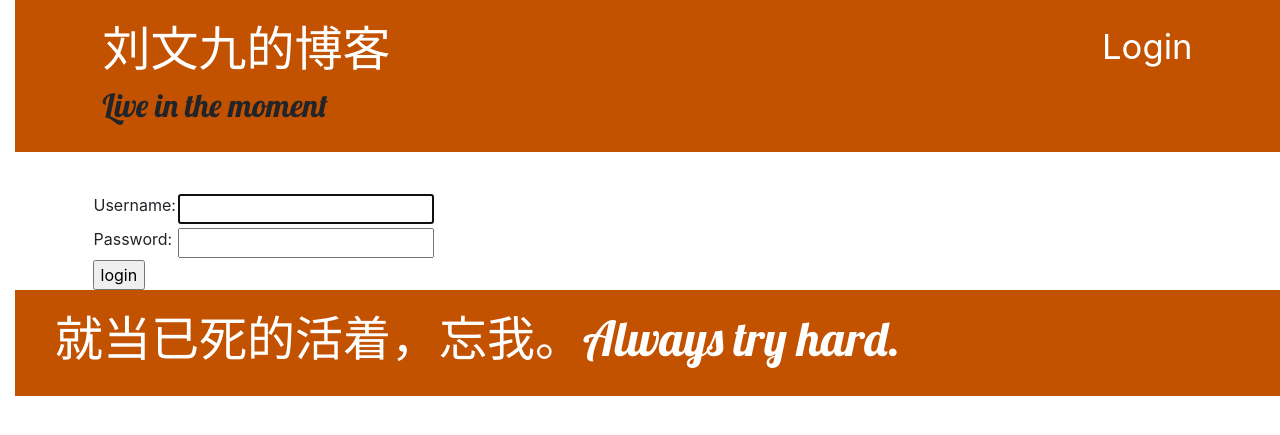
After one commit to doiteachday/my-first-blog, a Django app: page /accounts/login/ in a window 1280 px wide. The commit adds this page. Shown: the top 435 px of the page. Run offline with Django 3.2, Linux system fonts and the light colour scheme.

Commit message:
Added login/logout, edit blog need to login

```diff
--- a/blog/templates/blog/base.html
+++ b/blog/templates/blog/base.html
@@ -12,11 +12,18 @@
 <header class="page-header">
     <div class="container">
         {% if user.is_authenticated %}
+            <a href="{% url 'post_new' %}" class="top-menu">
+                {% include './icons/file-earmark-plus.svg' %}
+            </a>
             <a href="{% url 'post_draft_list' %}" class="top-menu">
                 <span class="glyphicon glyphicon-edit">Drafts</span>
             </a>
-            <a href="{% url 'post_new' %}" class="top-menu">
-                {% include './icons/file-earmark-plus.svg' %}
+            <p class="top-menu">Hello {{ user.username }}
+                <small>(<a href="{% url 'logout' %}">Log out</a>)</small>
+            </p>
+        {% else %}
+            <a href="{% url 'login' %}" class="top-menu">
+                <span class="glyphicon glyphicon-lock">Login</span>
             </a>
         {% endif %}
         <h1><a href="/">刘文九的博客</a></h1>
--- /dev/null
+++ b/blog/templates/registration/login.html
@@ -0,0 +1,24 @@
+{% extends "blog/base.html" %}
+
+{% block content %}
+    {% if form.errors %}
+        <p>Your username and password didn't match. Please try again.</p>
+    {% endif %}
+
+    <form method="post" action="{% url 'login' %}">
+    {% csrf_token %}
+        <table>
+        <tr>
+            <td>{{ form.username.label_tag }}</td>
+            <td>{{ form.username }}</td>
+        </tr>
+        <tr>
+            <td>{{ form.password.label_tag }}</td>
+            <td>{{ form.password }}</td>
+        </tr>
+        </table>
+
+        <input type="submit" value="login" />
+        <input type="hidden" name="next" value="{{ next }}" />
+    </form>
+{% endblock %}
--- a/blog/views.py
+++ b/blog/views.py
@@ -2,6 +2,7 @@ from django.shortcuts import render, get_object_or_404, redirect
 from .models import Post
 from django.utils import timezone
 from .forms import PostForm
+from django.contrib.auth.decorators import login_required
 
 
 # Create your views here.
@@ -16,6 +17,7 @@ def post_detail(request, pk):
 
 
 # data in request.POST
+@login_required
 def post_new(request):
     if request.method == "POST":
         form = PostForm(request.POST)
@@ -29,6 +31,7 @@ def post_new(request):
     return render(request, 'blog/post_edit.html', {"form": form})
 
 
+@login_required
 def post_edit(request, pk):
     post = get_object_or_404(Post, pk=pk)
     if request.method == "POST":
@@ -43,17 +46,20 @@ def post_edit(request, pk):
     return render(request, 'blog/post_edit.html', {'form': form})
 
 
+@login_required
 def post_draft_list(request):
     posts = Post.objects.filter(published_date__isnull=True).order_by('created_date')
     return render(request, 'blog/post_draft_list.html', {'posts': posts})
 
 
+@login_required
 def post_publish(request, pk):
     post = get_object_or_404(Post, pk=pk)
     post.publish()
     return redirect('post_detail', pk=pk)
 
 
+@login_required
 def post_remove(request, pk):
     post = get_object_or_404(Post, pk=pk)
     post.delete()
--- a/mysite/settings.py
+++ b/mysite/settings.py
@@ -120,3 +120,5 @@ USE_TZ = True
 
 STATIC_URL = '/static/'
 STATIC_ROOT = os.path.join(BASE_DIR, 'static')
+
+LOGIN_REDIRECT_URL = '/'
--- a/mysite/urls.py
+++ b/mysite/urls.py
@@ -15,8 +15,11 @@ Including another URLconf
 """
 from django.contrib import admin
 from django.urls import path, include
+from django.contrib.auth import views
 
 urlpatterns = [
     path('admin/', admin.site.urls),
+    path('accounts/login/', views.LoginView.as_view(), name='login'),
+    path('accounts/logout/', views.LogoutView.as_view(next_page='/'), name='logout'),
     path('', include('blog.urls')),
 ]
```
